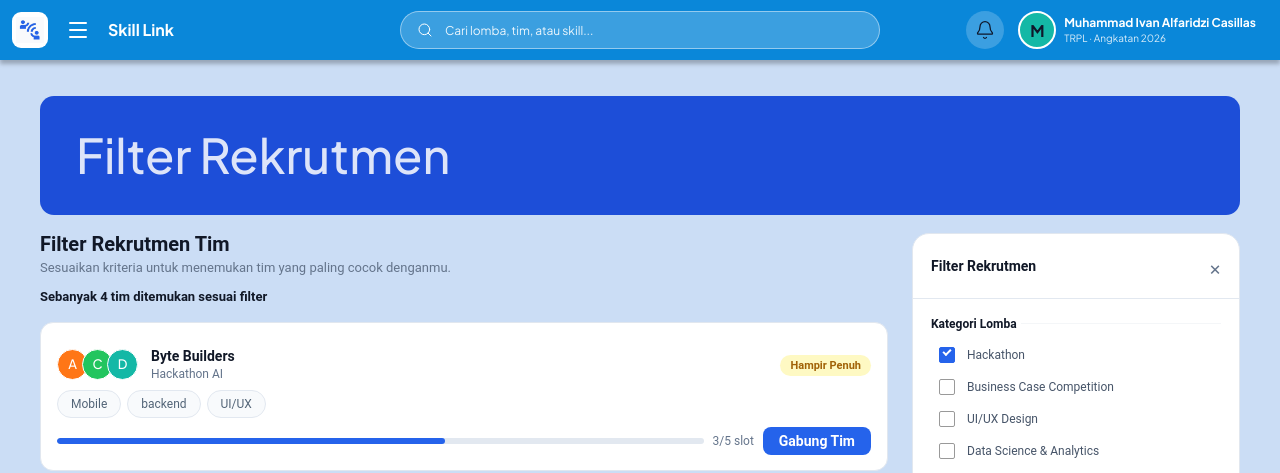
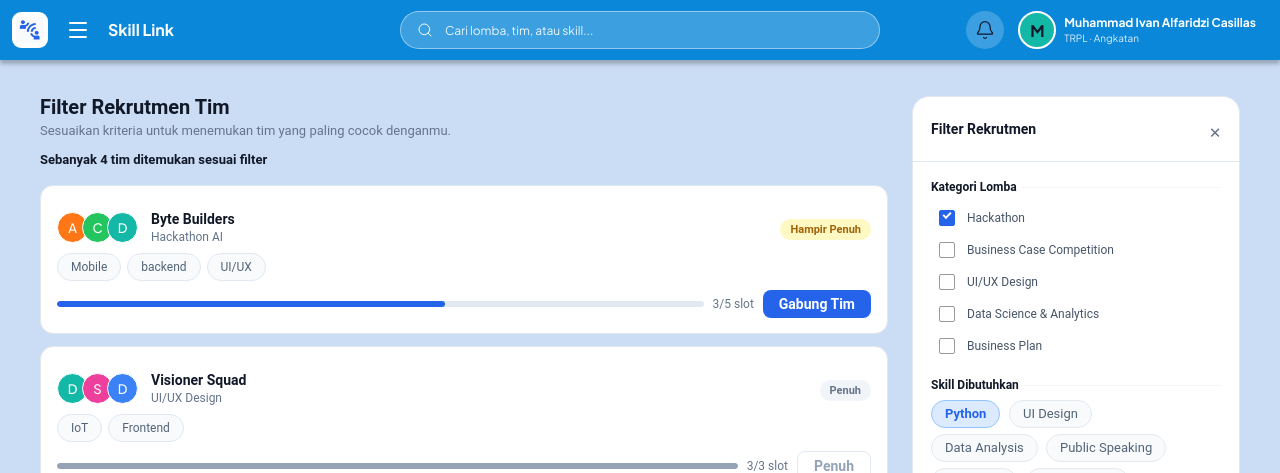
Before and after one commit to VansCasillas/Skill_link, a Laravel app: page /filter-rekrutmen in a window 1280 px wide. Shown: the top 473 px of the page. Run offline with Laravel 12, Linux system fonts and the light colour scheme; a user stored in the database is signed in; data comes from the database, SQL or seed files in the repository; data that the repository does not hold is empty.

Commit message:
merubah ajalah

```diff
--- a/resources/views/layouts/app.blade.php
+++ b/resources/views/layouts/app.blade.php
@@ -953,12 +953,12 @@
                         @if (auth()->user()->foto)
                             <img src="{{ Storage::disk('public')->url(auth()->user()->foto) }}" alt="">
                         @else
-                            {{ $user['inisial'] ?? mb_strtoupper(mb_substr($user['name'], 0, 1)) }}
+                            {{ mb_strtoupper(mb_substr(auth()->user()->name, 0, 1)) }}
                         @endif
                     </span>
                     <span class="me-text">
-                        <span class="me-name">{{ $user['name'] }}</span>
-                        <span class="me-sub">{{ $user['subline'] ?? (($user['prodi'] ?? 'TRPL') . ' · Angkatan ' . ($user['angkatan'] ?? '')) }}</span>
+                        <span class="me-name">{{ auth()->user()->name }}</span>
+                        <span class="me-sub">{{ auth()->user()->prodi ?? 'TRPL' }} · Angkatan {{ auth()->user()->angkatan ?? '' }}</span>
                     </span>
                 </a>
             @else
--- a/resources/views/mahasiswa/filter-rekrutmen.blade.php
+++ b/resources/views/mahasiswa/filter-rekrutmen.blade.php
@@ -4,27 +4,6 @@
 
 {{-- ── Page-level styles ─────────────────────────────────────────────────────── --}}
 <style>
-    /* ===== Hero banner ===== */
-    .fr-hero {
-        width: 100%;
-        background: #1D4ED8;
-        border-radius: 14px;
-        padding: 33px 36px;
-        display: flex;
-        align-items: center;
-        min-height: 100px;
-        margin-bottom: 0;
-    }
-
-    .fr-hero h1 {
-        margin: 0;
-        font-family: 'Plus Jakarta Sans', sans-serif;
-        font-weight: 500;
-        font-size: 48px;
-        line-height: 1.1;
-        color: rgba(255, 255, 255, .85);
-    }
-
     /* ===== Layout (main + sidebar) ===== */
     .fr-layout {
         display: grid;
@@ -440,16 +419,13 @@
     @media (max-width: 1024px) {
         .fr-layout { grid-template-columns: 1fr; }
         .fr-aside   { position: static; }
-        .fr-hero h1 { font-size: 36px; }
     }
 
     @media (max-width: 640px) {
-        .fr-hero h1 { font-size: 26px; }
         .ta-btn { font-size: 12px; padding: 5px 10px; }
         .fr-content,
         .content { padding-left: 12px; padding-right: 12px; }
         .fr-layout { gap: 16px; }
-        .fr-hero { padding: 24px 20px; min-height: 82px; }
         .ta-top { align-items:flex-start; }
         .ta-footer { flex-wrap: wrap; }
         .ta-bar-wrap { flex-basis: calc(100% - 82px); }
@@ -461,11 +437,6 @@
 </style>
 
 <div class="content" style="max-width:1200px">
-
-    {{-- ── Hero Banner ── --}}
-    <div class="fr-hero">
-        <h1>Filter Rekrutmen</h1>
-    </div>
 
     {{-- ── Main layout ── --}}
     <div class="fr-layout">
```
Also changed, not shown: resources/views/mahasiswa/susunan-portofolio.blade.php (+0 -23 lines), tests/Feature/AuthRedirectTest.php (+38 -0 lines), tests/Feature/ManageTeamsTest.php (+2 -0 lines), tests/Feature/PortfolioValidationTest.php (+2 -0 lines).
